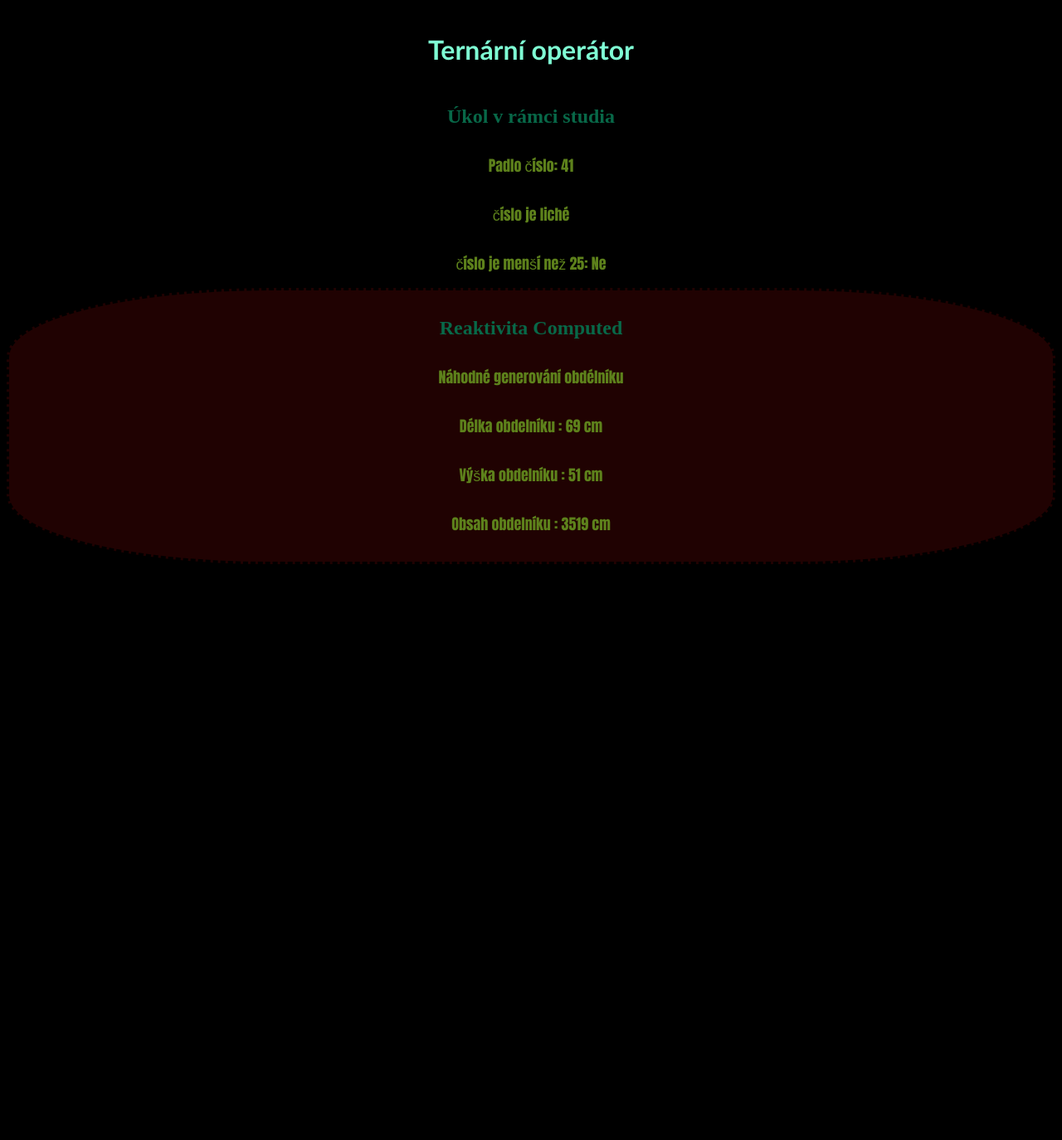
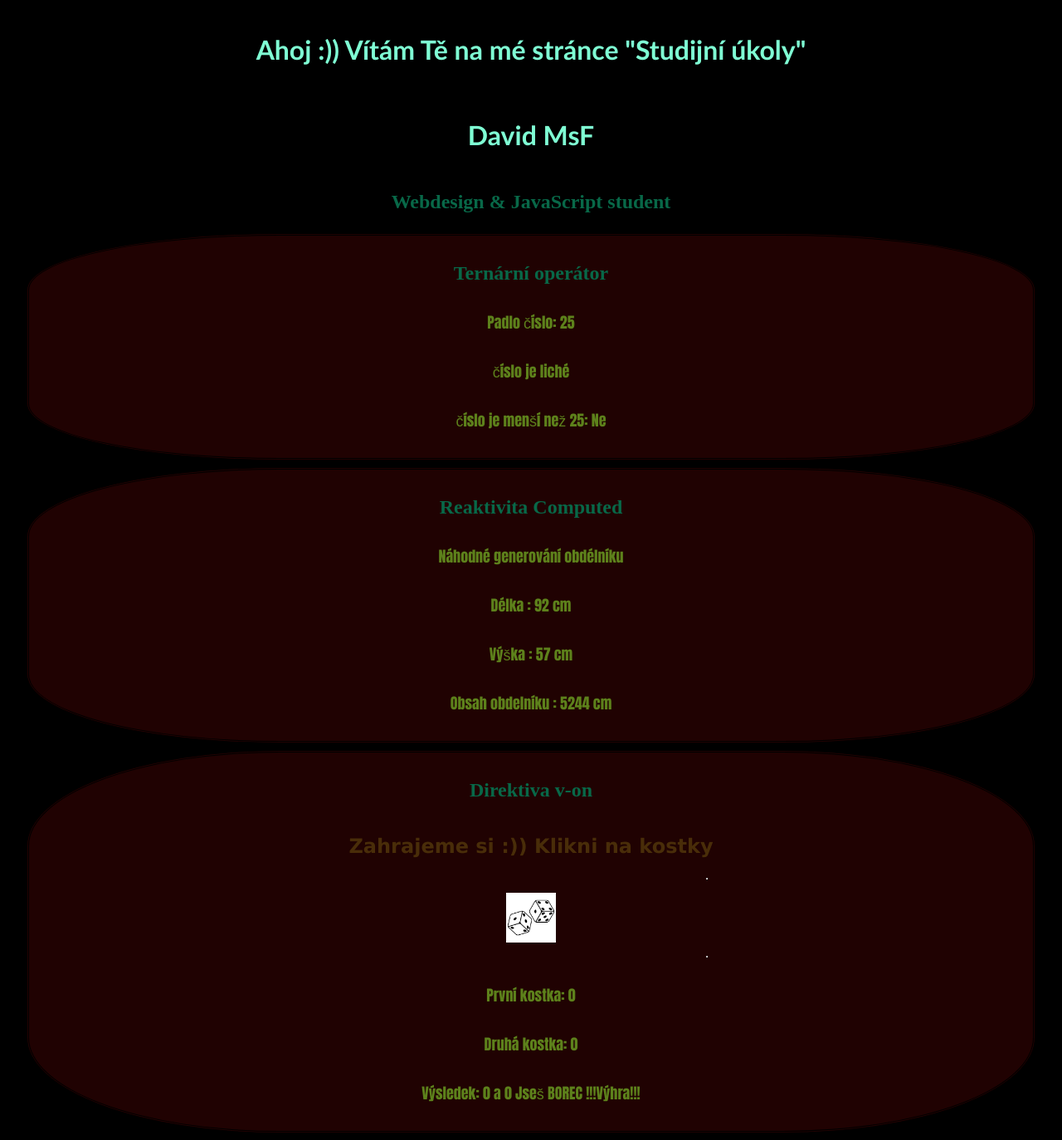
Before and after one commit to David-MsF/ternarniOperator, a Vue app: page / in a window 1280 px wide. Shown: the whole page at 83% size. Before the commit the page ends 800 px from the top, so only its background shows below. Built offline with nearby package versions, Linux system fonts and the light colour scheme.

Commit message:
direktiva

```diff
--- a/src/App.vue
+++ b/src/App.vue
@@ -1,6 +1,10 @@
 <script setup>
 import {ref} from "vue";
 import ReaktivitaComputed from "./components/ReaktivitaComputed.vue";
+import TernarniOperator from "./components/TernarniOperator.vue";
+import DirektivaOn from "./components/DirektivaOn.vue";
+
+
 const nahodneCislo = ref(Math.floor(Math.random()*50));
 setInterval (() => {
   nahodneCislo.value = (Math.floor(Math.random()*50));
@@ -11,16 +15,19 @@ setInterval (() => {
 
 
 <template>
-  <h1>Ternární operátor </h1>
-  <h2>Úkol v rámci studia</h2>
+  <h1> Ahoj :)) Vítám Tě na mé stránce "Studijní úkoly" </h1>
+  <h1>David MsF</h1>
+  <h2> Webdesign & JavaScript student</h2>
 
-
-<p>Padlo číslo: {{ nahodneCislo  }}</p>
-<p>číslo je {{  (nahodneCislo %2===0) ? "sudé" : "liché" }}</p>
-<p>číslo je menší než 25: {{  (nahodneCislo < 25) ? "Ano" : "Ne"  }}</p>
+  <div class="kartaTri">
+    <TernarniOperator />
+  </div>
 
 <div class="karta">
   <ReaktivitaComputed />
+</div>
+<div class="kartaDve">
+  <DirektivaOn />
 </div>
 
 
--- a/src/assets/main.css
+++ b/src/assets/main.css
@@ -41,10 +41,50 @@ p {
 
 }
 .karta{
-  margin: auto;
+  margin: 0.5rem 1.5rem;
   padding: 1rem;
   background-color: rgb(32, 2, 2) ;
-  border-style: dashed;
+  border-style: double;
+  border-radius: 25%;
+  position: relative; /* Nutný pro transformaci */
+  transform: translateX(-100%); /* Posun na levou stranu */
+  animation: slideIn 3s forwards; /* Animace pro vjezd zleva */
+}
+
+hr {
+
+  margin: 1rem 50rem;
+
+}
+.kartaDve {
+  margin: 0.5rem 1.5rem;
+  padding: 1rem;
+  background-color: rgb(32, 2, 2) ;
+  border-style: double;
   border-radius: 25%;
 
+  /*width: 200px; /* např. šířka kartyDve */
+  /*height: 100px; /* např. výška kartyDve */
+  /*background-color: lightcoral;
+  /*margin: 10px; */
+
+  position: relative; /* Nutný pro transformaci */
+  transform: translateX(+100%); /* Posun na levou stranu */
+  animation: slideIn 3s forwards; /* Animace pro vjezd zleva */
 }
+.kartaTri {
+  margin: 0.5rem 1.5rem;
+  padding: 1rem;
+  background-color: rgb(32, 2, 2) ;
+  border-style: double;
+  border-radius: 25%;
+  position: relative; /* Nutný pro transformaci */
+  transform: translateX(+100%); /* Posun na levou stranu */
+  animation: slideIn 3s forwards; /* Animace pro vjezd zleva */
+}
+
+@keyframes slideIn {
+  to {
+    transform: translateX(0);
+  }
+}
--- /dev/null
+++ b/src/components/DirektivaOn.vue
@@ -0,0 +1,73 @@
+<script setup>
+import { computed, ref } from "vue";
+
+const prvniKostka = ref(0);
+const druhaKostka = ref(0);
+
+function hodit() {
+    prvniKostka.value = Math.ceil(Math.random() * 6);
+    druhaKostka.value = Math.ceil(Math.random() * 6);
+}
+/* if (prvniKostka.value === druhaKostka.value) {
+     vysledek.value = 'Jseš BOREC !!!Výhra!!!';
+ } else {
+     vysledek.value = 'Bohužel to nevyšlo, házej znovu'
+ }
+}  */
+
+const vysledek = computed(() => {
+    if (prvniKostka.value === druhaKostka.value) {
+        return `${prvniKostka.value} a ${druhaKostka.value} Jseš BOREC !!!Výhra!!!`;
+    } else {
+        return `Házej znovu ${prvniKostka.value} a ${druhaKostka.value} nejsou výherní `;
+    }
+});
+
+</script>
+
+<template>
+    <h2>Direktiva v-on</h2>
+
+    <h3> Zahrajeme si :)) Klikni na kostky </h3>
+    <hr>
+    <div class="tlacitka">
+        <!--   <button id="hodit" @click="hodit">Hoď kostkami!!</button> -->
+        <img class="kostka" src="/src/image/kostky.jpg" alt="" @click="hodit" style="cursor: pointer;">
+    </div>
+    <!--<img class = "kostka " src= "/src/image/kostky.jpg" alt=""> -->
+
+    <hr>
+    <p>První kostka: {{ prvniKostka }}</p>
+    <p>Druhá kostka: {{ druhaKostka }}</p>
+    <p>Výsledek: {{ vysledek }}</p>
+
+
+</template>
+
+<style scoped>
+h3 {
+    font-size: x-large;
+    font-family: Verdana, Geneva, Tahoma, sans-serif;
+    color: rgb(73, 45, 9);
+    text-align: center;
+}
+
+/*#hodit {
+    background-color: aqua;
+}
+
+*/
+
+.tlacitka {
+    display: flex;
+    justify-content: center;
+    /* Centrovat horizontálně */
+    align-items: center;
+    /* Centrovat vertikálně  */
+    height: 60px;
+}
+
+.kostka {
+    width: 60px;
+}
+</style>
--- a/src/components/ReaktivitaComputed.vue
+++ b/src/components/ReaktivitaComputed.vue
@@ -45,8 +45,8 @@ setInterval( () => {
     <p>suma pole (computed): {{ sumaComputed%2 ? "sudé" : "liché" }}</p>
     <p> suma : {{ sumaComputed }}</p>   -->
     <p>Náhodné generování obdélníku</p>
-    <p>Délka obdelníku : {{  cisloDelka }} cm</p>
-    <p>Výška obdelníku : {{  cisloVyska }} cm</p>
+    <p>Délka  : {{  cisloDelka }} cm</p>
+    <p>Výška  : {{  cisloVyska }} cm</p>
     <p>Obsah obdelníku : {{  obsahObdelniku }} cm</p>
 
 
--- /dev/null
+++ b/src/components/TernarniOperator.vue
@@ -0,0 +1,26 @@
+<script setup>
+import {ref} from "vue";
+
+const nahodneCislo = ref(Math.floor(Math.random()*50));
+setInterval (() => {
+  nahodneCislo.value = (Math.floor(Math.random()*50));
+},2000 );
+
+
+</script>
+
+<template>
+
+    <h2>Ternární operátor</h2>
+
+
+  <p>Padlo číslo: {{ nahodneCislo  }}</p>
+  <p>číslo je {{  (nahodneCislo %2===0) ? "sudé" : "liché" }}</p>
+  <p>číslo je menší než 25: {{  (nahodneCislo < 25) ? "Ano" : "Ne"  }}</p>
+
+
+
+
+
+
+  </template>
```
Also changed, not shown: src/image/kostky.jpg (added), 6 other files (tests, documents, lock files or other folders).
